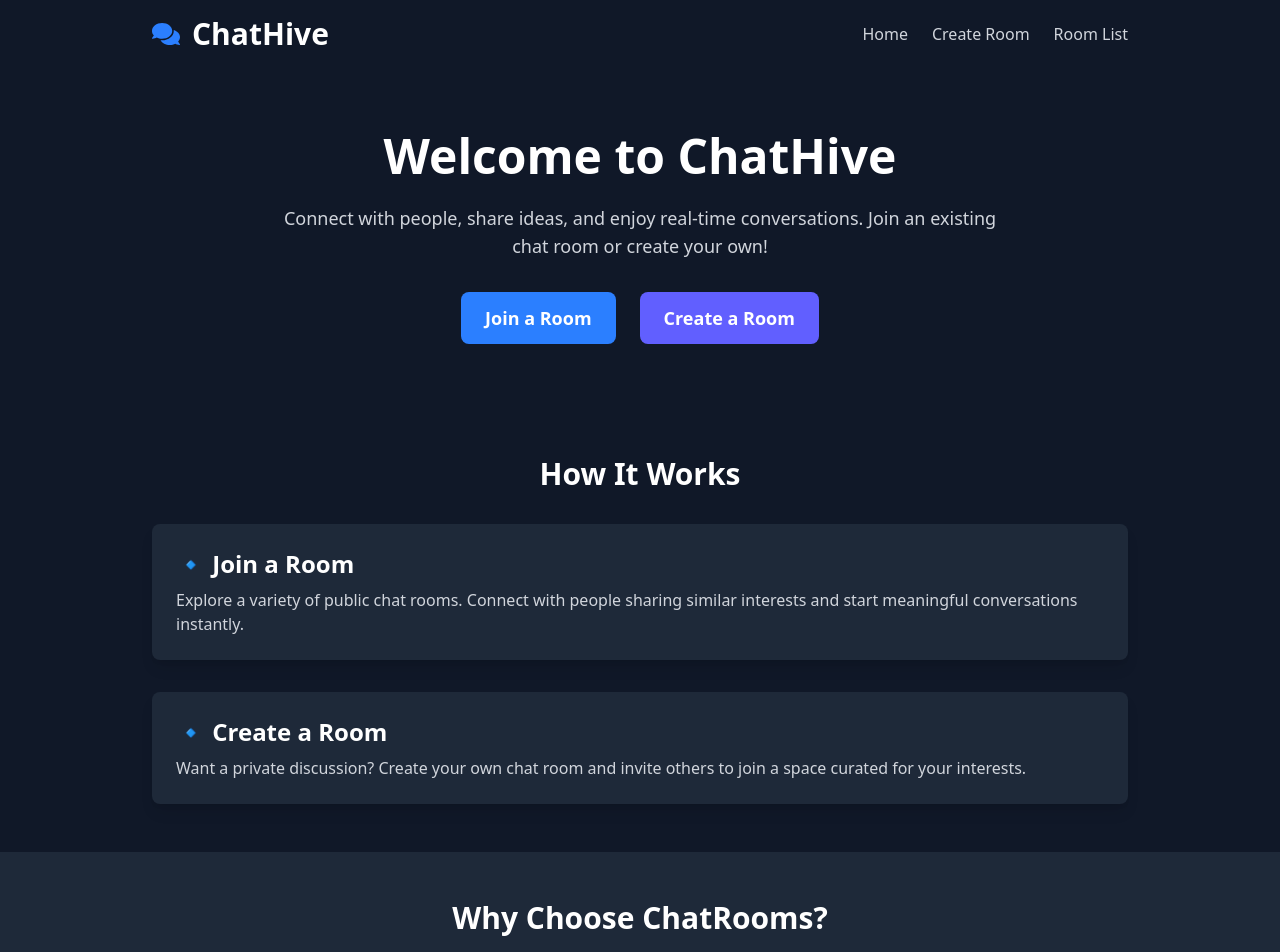
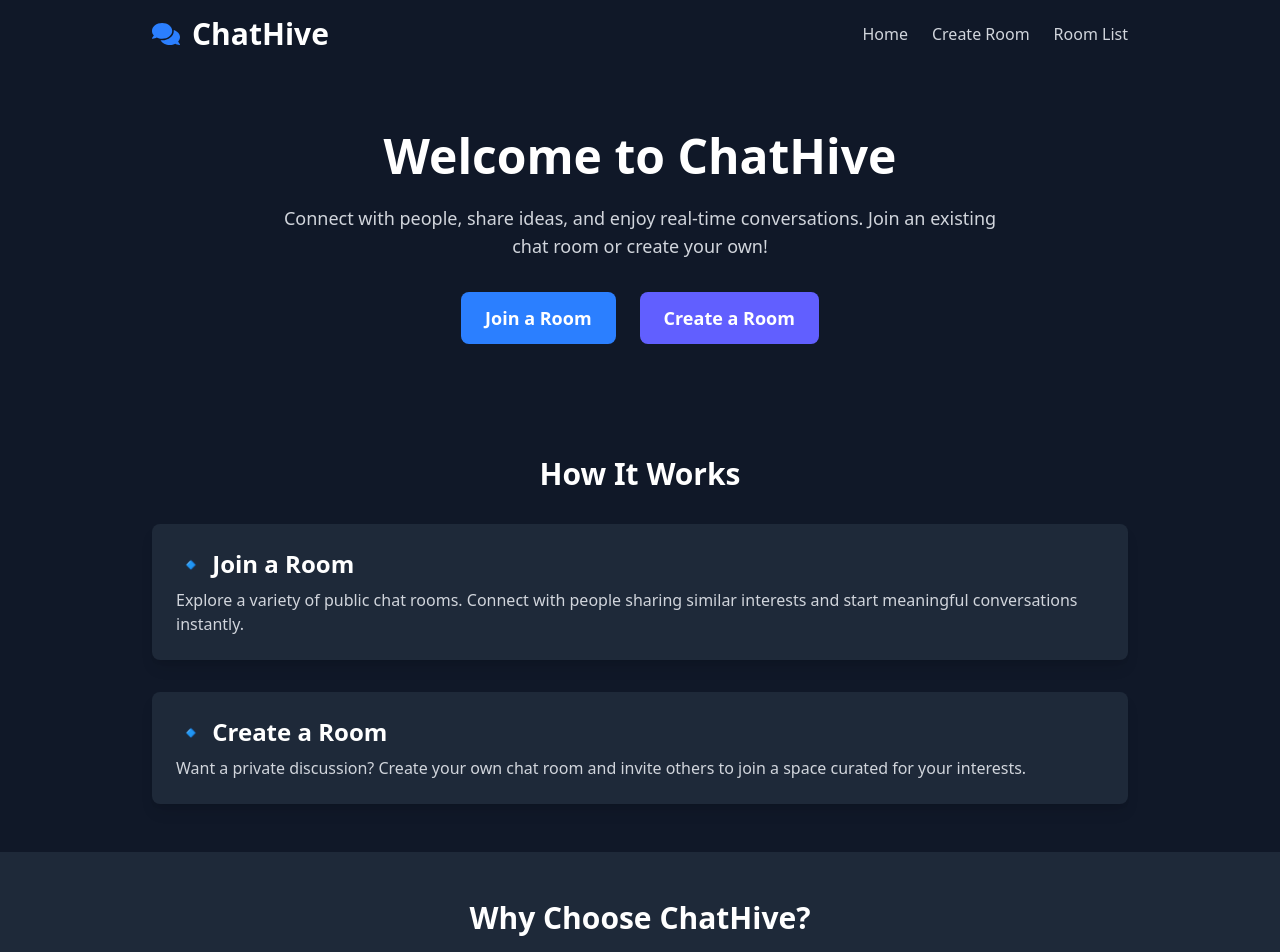
Before and after one commit to donjoo/ChatHive, a React (Vite) app in the folder frontend/: page / in a window 1280 px wide. Shown: the top 952 px of the page. Built offline with nearby package versions, Linux system fonts and the light colour scheme.

Commit message:
readme addd, name changed

```diff
--- a/frontend/src/pages/Chat/Chat.jsx
+++ b/frontend/src/pages/Chat/Chat.jsx
@@ -67,7 +67,7 @@ function Chat() {
                 <div className="max-w-5xl mx-auto flex justify-between items-center py-4 px-6">
                     <div className="flex items-center space-x-3">
                         <FaComments size={28} className="text-blue-500" />
-                        <h1 className="text-3xl font-extrabold">ChatRooms</h1>
+                        <h1 className="text-3xl font-extrabold">ChatHive</h1>
                     </div>
                     <div className="space-x-6">
                         <Link to="/" className="text-gray-300 hover:text-white">Home</Link>
--- a/frontend/src/pages/Home.jsx
+++ b/frontend/src/pages/Home.jsx
@@ -73,7 +73,7 @@ const Home = () => {
 
             {/* Why Choose Us */}
             <section className="bg-gray-800 py-12">
-                <h3 className="text-3xl font-bold text-white text-center mb-8">Why Choose ChatRooms?</h3>
+                <h3 className="text-3xl font-bold text-white text-center mb-8">Why Choose ChatHive?</h3>
                 <div className="max-w-5xl mx-auto grid grid-cols-1 md:grid-cols-3 gap-8 px-6">
                     <div className="p-6 text-center">
                         <FaUsers size={50} className="text-blue-500 mx-auto mb-4" />
```
Also changed, not shown: 1 other file (tests, documents, lock files or other folders).
